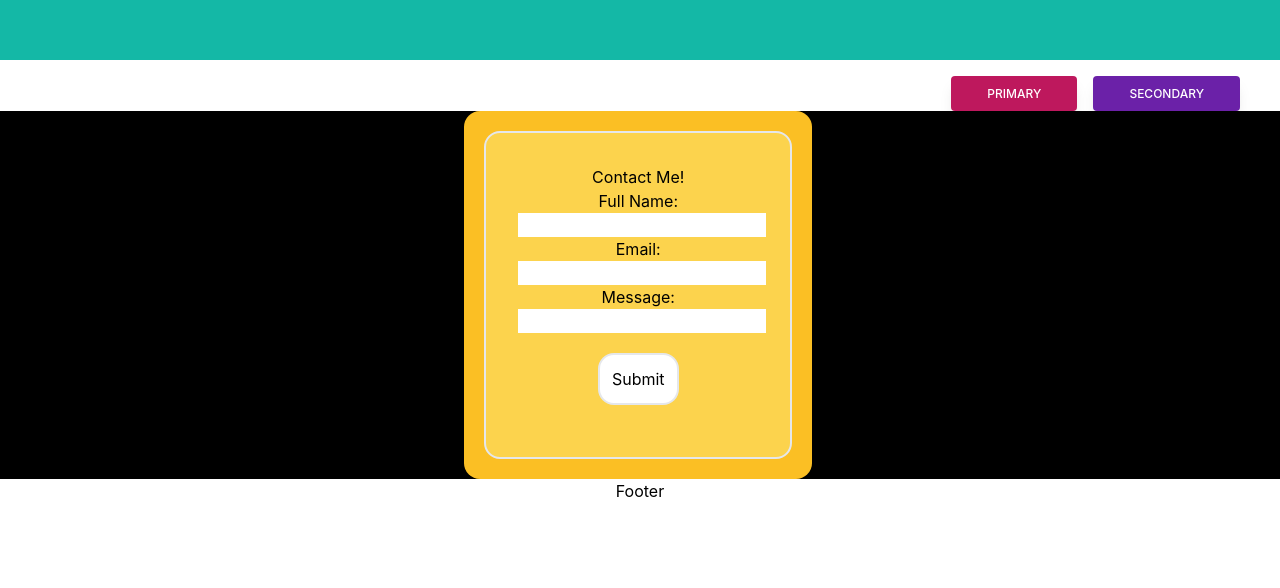
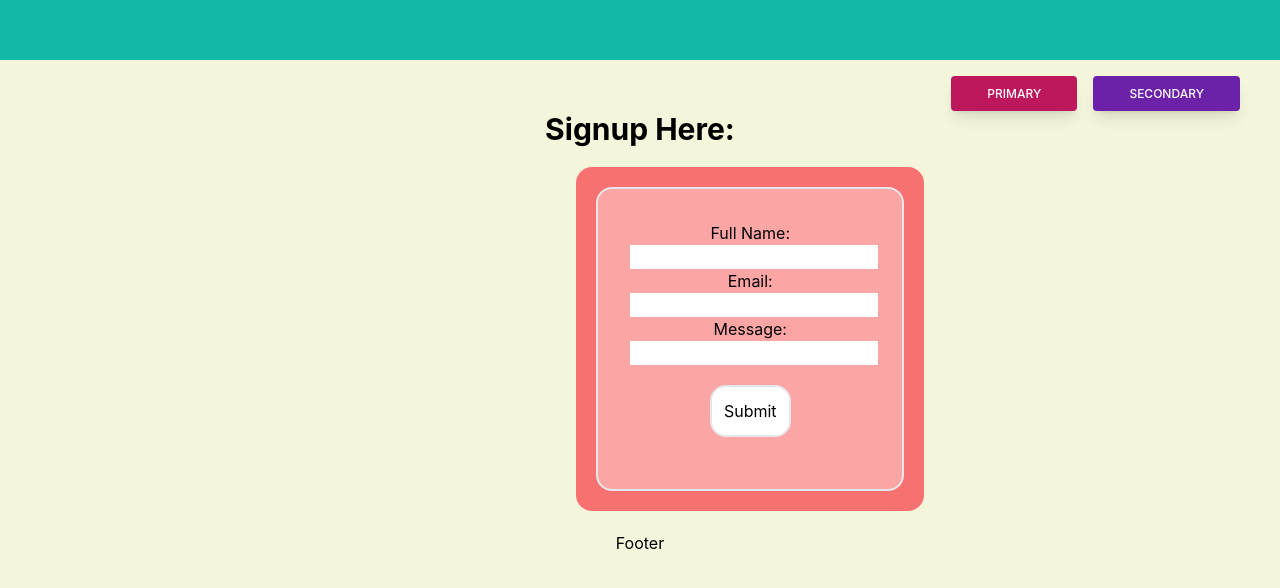
Before and after one commit to leothoma88/GiveBackApp, a React (Create React App) app: page /signup in a window 1280 px wide. Shown: the part 196-784 px from the top of the page. Built offline with nearby package versions, Linux system fonts and the light colour scheme.

Commit message:
sign up page

```diff
--- a/src/components/Signup.jsx
+++ b/src/components/Signup.jsx
@@ -3,13 +3,13 @@ import React from "react";
 const Signup = () => {
   return (
     <div>
-      <div className="flex bg-black">
-        <div className="ml-20 h-full col-span-1 grid grid-cols-1 pl-96">
-          <div className="start bg-amber-400 w-4/5 border-bg-black rounded-2xl">
-            <div className="card p-8 m-5 border-2 bg-amber-300 rounded-2xl">
+      <h1 className="signup text-3xl font-bold">Signup Here:</h1>
+      <div className="flex content-center">
+        <div className="ml-64 p-5 h-full col-span-1 grid grid-cols-1 pl-80">
+          <div className="start bg-red-400 w-4/5 border-bg-black rounded-2xl">
+            <div className="card p-8 m-5 border-2 bg-red-300 rounded-2xl">
               <form className="form login-form">
                 <div className="form-group">
-                  <p>Contact Me!</p>
                   <label className="form-label" htmlFor="fullName">
                     Full Name:
                   </label>
--- a/src/index.css
+++ b/src/index.css
@@ -9,9 +9,13 @@ body {
     sans-serif;
   -webkit-font-smoothing: antialiased;
   -moz-osx-font-smoothing: grayscale;
+  background-color: beige;
 }
 
 code {
   font-family: source-code-pro, Menlo, Monaco, Consolas, "Courier New",
     monospace;
 }
+
+.signup {
+}
```
